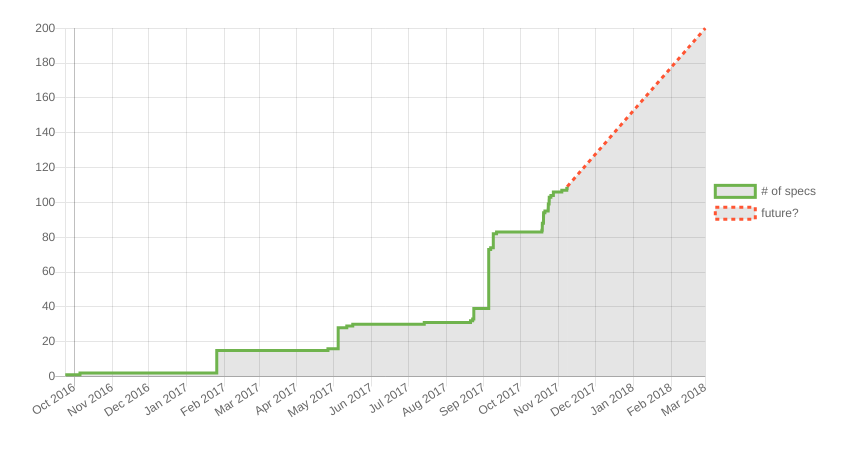
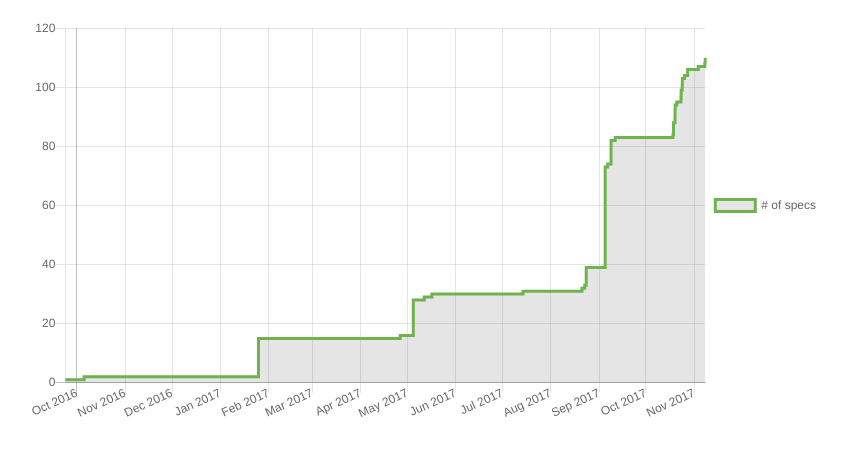
Before and after one commit to Ecosystem-Infra/ecosystem-infra-stats, a plain HTML site: page static/testpolicy.html in a window 1280 px wide. Shown: the part 47-502 px from the top of the page, without its empty margins (214-1061 px from the left). Drawn offline with nearby package versions, Linux system fonts and the light colour scheme.

Commit message:
Drop future part of graph; include Presentation API

```diff
--- a/static/testpolicy.html
+++ b/static/testpolicy.html
@@ -50,31 +50,22 @@ const data = {
       { x: '2017-11-03T15:24:44Z', y: 1 }, // DOM Parsing and Serialization
       { x: '2017-11-07T17:17:48Z', y: 1 }, // Web MIDI API
       { x: '2017-11-08T00:06:07Z', y: 1 }, // WebRTC
+      { x: '2017-11-08T02:00:15Z', y: 1 }, // Presentation API
     ],
     borderColor: 'hsl(100, 40%, 50%)',
     pointRadius: 0,
     steppedLine: true,
-  },
-  {
-    label: 'future?',
-    borderColor: 'hsl(10, 100%, 60%)',
-    borderDash: [4, 4],
-    pointRadius: 0,
   }]
 }
 
-function massageDatasets([historical, future]) {
+function makeAccumulative(dataset) {
   let ySum = 0;
-  for (const point of historical.data) {
+  for (const point of dataset.data) {
     ySum += point.y;
     point.y = ySum;
   }
-  future.data = [
-    historical.data[historical.data.length - 1],
-    { x: '2018-03-01T00:00:00Z', y: 200 },
-  ];
 }
-massageDatasets(data.datasets);
+makeAccumulative(data.datasets[0]);
 
 new Chart(document.querySelector('canvas'), {
   type: 'line',
```
